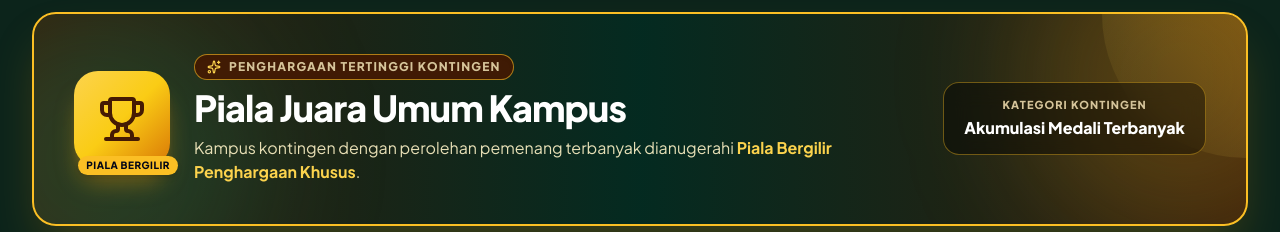
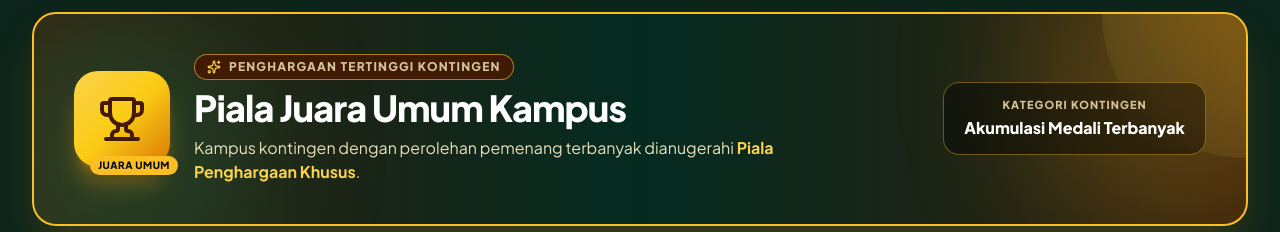
Before and after one commit to AuthenticProject/OGSOreg, a React (Vite) app: page / in a window 1280 px wide. Shown: the part 6140-6372 px from the top of the page. Built offline with nearby package versions, Linux system fonts and the light colour scheme; no server answers.

Commit message:
fix: remove bergilir reference for piala juara umum

```diff
--- a/src/constants/galleryPhotos.ts
+++ b/src/constants/galleryPhotos.ts
@@ -266,7 +266,7 @@ export const GALLERY_PHOTOS: GalleryPhoto[] = [
   },
   {
     id: 22,
-    title: 'Penyerahan Piala Bergilir Juara Umum',
+    title: 'Penyerahan Piala Juara Umum',
     category: 'prestasi',
     categoryLabel: 'Juara Umum',
     location: 'Panggung Utama OGSO',
@@ -274,7 +274,7 @@ export const GALLERY_PHOTOS: GalleryPhoto[] = [
     url: '/foto/ogso-gallery-22.jpg',
     width: 1200,
     height: 800,
-    description: 'Penetapan kontingen peraih Piala Bergilir Direktur KMI.',
+    description: 'Penetapan kontingen peraih Piala Juara Umum Direktur KMI.',
   },
   {
     id: 23,
--- a/src/pages/public/HomePage.tsx
+++ b/src/pages/public/HomePage.tsx
@@ -1080,7 +1080,7 @@ export const HomePage: React.FC = () => {
                       <Trophy className="w-10 h-10 sm:w-12 sm:h-12 text-amber-950" />
                     </div>
                     <div className="absolute -bottom-2 -right-2 px-2 py-0.5 rounded-full bg-amber-400 text-slate-950 text-[10px] font-black uppercase tracking-wider shadow-md">
-                      Piala Bergilir
+                      Juara Umum
                     </div>
                   </div>
 
@@ -1093,7 +1093,7 @@ export const HomePage: React.FC = () => {
                       Piala Juara Umum Kampus
                     </h3>
                     <p className="text-sm sm:text-base text-amber-100/90 leading-relaxed max-w-2xl font-normal">
-                      Kampus kontingen dengan perolehan pemenang terbanyak dianugerahi <strong className="text-amber-300 font-bold">Piala Bergilir Penghargaan Khusus</strong>.
+                      Kampus kontingen dengan perolehan pemenang terbanyak dianugerahi <strong className="text-amber-300 font-bold">Piala Penghargaan Khusus</strong>.
                     </p>
                   </div>
                 </div>
```
